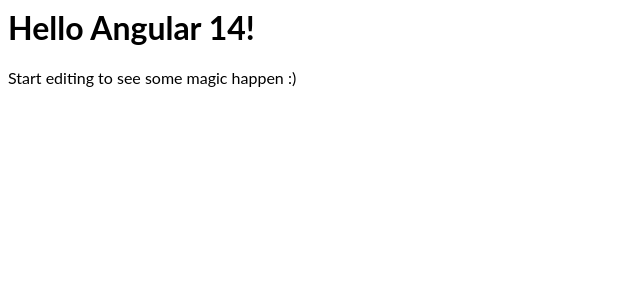
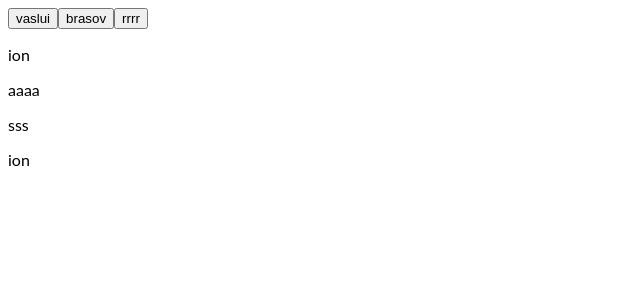
Before and after one commit to Ionut12/angular, an Angular app: page / in a window 1280 px wide. Shown: the top 300 px of the page, without its empty margins (0-640 px from the left). Built offline with nearby package versions, Linux system fonts and the light colour scheme.

Commit message:
3 files modified, 7 added

```diff
--- /dev/null
+++ b/src/app/add-person/add-person.component.html
@@ -0,0 +1 @@
+<button>addperson</button>
--- a/src/app/app.component.html
+++ b/src/app/app.component.html
@@ -1,4 +1,2 @@
-<hello name="{{ name }}"></hello>
-<p>
-  Start editing to see some magic happen :)
-</p>
+<app-selector [options]="options"></app-selector>
+<p *ngFor="let Person of data.persons">{{ Person.name }}</p>
--- a/src/app/app.component.ts
+++ b/src/app/app.component.ts
@@ -1,10 +1,55 @@
-import { Component, VERSION } from '@angular/core';
+import { Component, OnInit, VERSION } from '@angular/core';
+import { DataService } from './data.service';
 
 @Component({
   selector: 'my-app',
   templateUrl: './app.component.html',
-  styleUrls: [ './app.component.css' ]
+  styleUrls: ['./app.component.css'],
 })
-export class AppComponent  {
+export class AppComponent implements OnInit {
   name = 'Angular ' + VERSION.major;
+  options = [];
+  constructor(public data: DataService) {}
+  ngOnInit() {
+    for (let Person of this.data.persons) {
+      if (!this.options.includes(Person.location)) {
+        this.options.push(Person.location);
+      }
+    }
+  }
 }
+
+interface IonComponent {
+  ionInit();
+}
+///
+class IonSelector implements IonComponent {
+  constructor(ionService: IonService) {}
+  ionInit() {}
+}
+
+class IonService {
+  orice = 'orice';
+}
+
+//
+let ionSRVIn = new IonService();
+let allComponents: IonComponent[] = [new IonSelector(ionSRVIn)];
+
+// e gata s-a randat
+for (let c of allComponents) {
+  c.ionInit();
+}
+
+// uNITY
+class MonoBehavior {
+  transform = [6, 7];
+
+  start() {}
+
+  update() {}
+}
+
+class CarController extends MonoBehavior {
+  update() {}
+}
--- /dev/null
+++ b/src/app/data.service.ts
@@ -0,0 +1,12 @@
+import { Injectable } from '@angular/core';
+
+@Injectable({ providedIn: 'root' })
+export class DataService {
+  persons = [
+    { name: 'ion', location: 'vaslui' },
+    { name: 'aaaa', location: 'brasov' },
+    { name: 'sss', location: 'rrrr' },
+    { name: 'ion', location: 'vaslui' },
+  ];
+  constructor() {}
+}
--- /dev/null
+++ b/src/app/selector/selector.component.html
@@ -0,0 +1 @@
+<button *ngFor="let Option of options">{{ Option }}</button>
--- /dev/null
+++ b/src/app/selector/selector.component.ts
@@ -0,0 +1,13 @@
+import { Component, Input, OnInit } from '@angular/core';
+
+@Component({
+  selector: 'app-selector',
+  templateUrl: './selector.component.html',
+  styleUrls: ['./selector.component.css'],
+})
+export class SelectorComponent implements OnInit {
+  @Input() options = [];
+  constructor() {}
+
+  ngOnInit() {}
+}
```
Also changed, not shown: src/app/add-person/add-person.component.ts (added, +15 -0 lines), src/app/app.module.ts (+5 -4 lines), src/app/add-person/add-person.component.css (added), src/app/selector/selector.component.css (added).
